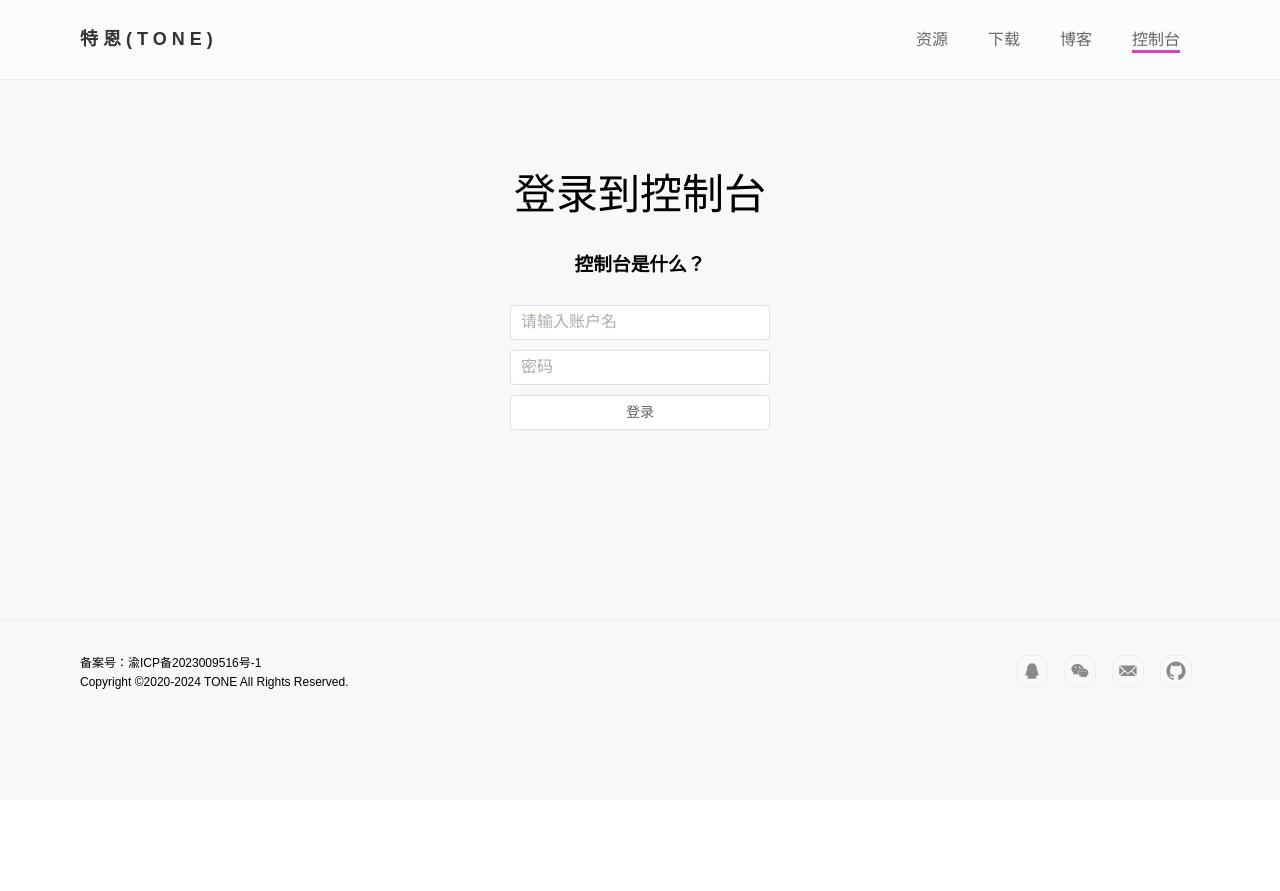
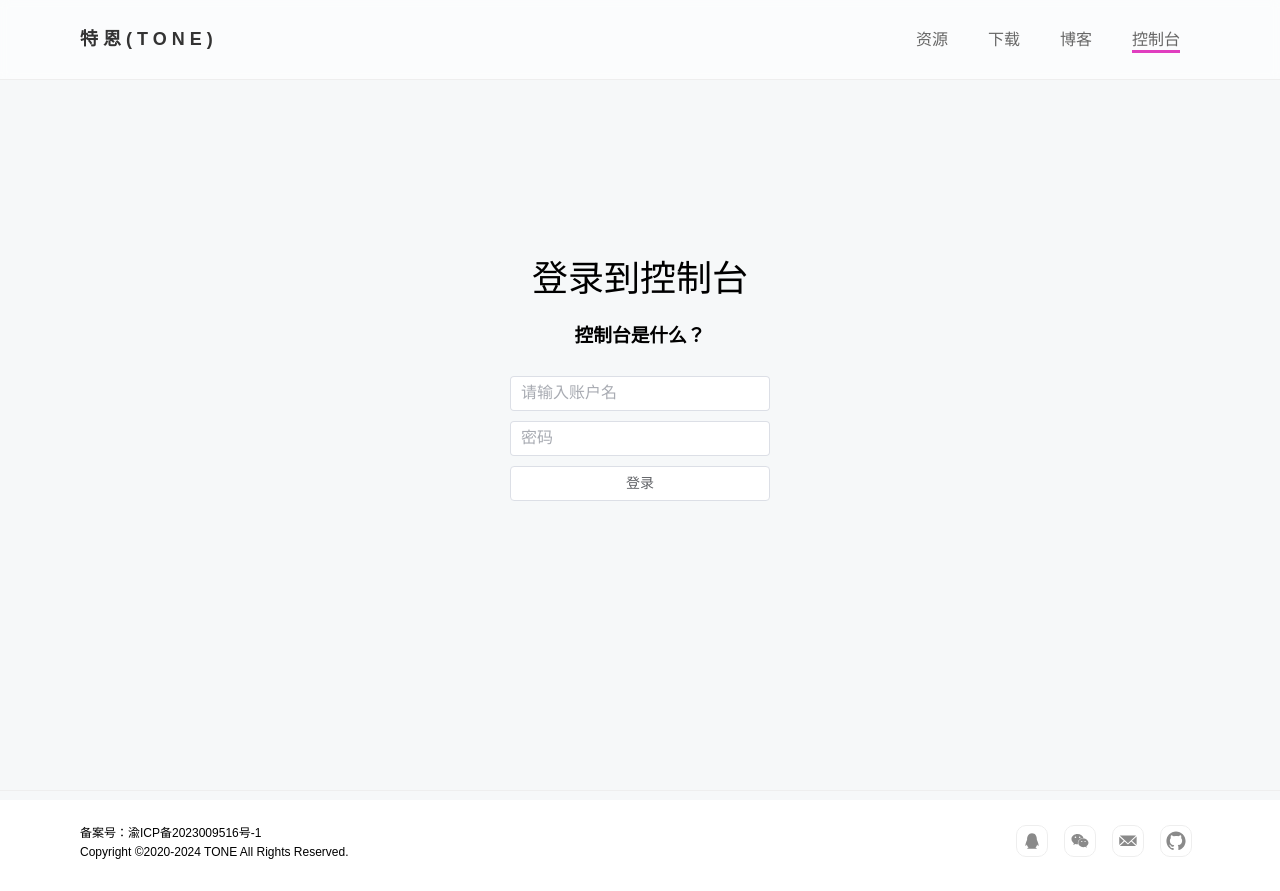
Before and after one commit to tonecn/tonePage, a Vue app in the folder tonecn/: page /console/login in a window 1280 px wide. Before the commit the page ends 800 px from the top, so only its background shows below. Built offline with nearby package versions, Linux system fonts and the light colour scheme.

Commit message:
优化 login控制台响应式布局

```diff
--- a/tonecn/src/views/Console/Login.vue
+++ b/tonecn/src/views/Console/Login.vue
@@ -1,9 +1,10 @@
 <script setup lang='ts'>
 import { ElMessage } from 'element-plus';
-import { reactive, ref } from 'vue';
+import { onMounted, reactive, ref } from 'vue';
 import RotationVerification from '@/components/Common/RotationVerification.vue';
 import { request, type BaseResponseData } from '@/lib/request';
 
+const containerHeight = ref('800px');
 const isCaptchaShow = ref(false);
 const loginStatus = ref(false);
 const formData = reactive({
@@ -53,6 +54,9 @@ const login = async () => {
         return ElMessage.error(`未知错误 ${error}`)
     }
 }
+onMounted(async() => {
+    containerHeight.value = window.innerHeight > 500 ? window.innerHeight - 90 + 'px' : '390px';
+})
 </script>
 <template>
     <div class="bcc"></div>
@@ -88,16 +92,19 @@ const login = async () => {
 }
 
 .main-container {
-    padding: 30px;
-    margin-bottom: 160px;
+    height: v-bind(containerHeight);
+    display: flex;
+    flex-direction: column;
+    align-items: center;
+    justify-content: center;
 }
 
 .main-container>h1 {
     text-align: center;
-    font-size: 42px;
+    font-size: 36px;
     font-weight: 400;
-    margin-top: 50px;
     cursor: default;
+    margin: 0 0;
 }
 
 .main-container>h3 {
@@ -120,7 +127,7 @@ const login = async () => {
 }
 
 .login-botton {
-    margin-top: 10px;
+    margin: 10px 0 120px 0;
     width: 260px;
     height: 35px;
     font-weight: 500;
@@ -137,4 +144,10 @@ const login = async () => {
     border-color: rgb(220, 223, 230);
     color: #606266;
 }
+@media screen and (max-width: 800px){
+    /* 因为屏幕宽度小于800时，head的高度会减少15px */
+    .main-container{
+        height: calc(v-bind(containerHeight) + 15px);
+    }
+}
 </style>
```
